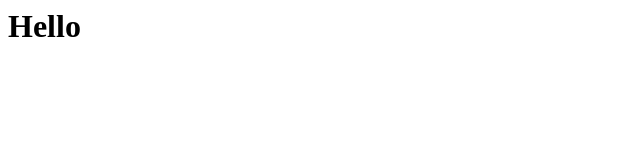
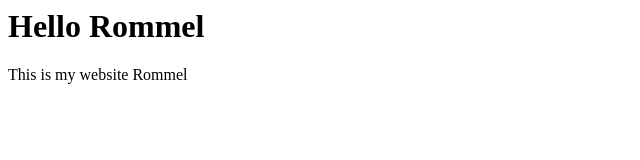
Before and after one commit to franzgloria123/franzgloria.github.io, a plain HTML site: page index.html in a window 1280 px wide. Shown: the whole page, without its empty margins (0-640 px from the left). Drawn offline with Linux system fonts and the light colour scheme.

Commit message:
Update index.html

```diff
--- a/index.html
+++ b/index.html
@@ -1 +1,4 @@
-<h1>Hello</h1>
+<h1>Hello Rommel</h1>
+<body>
+  <p>This is my website Rommel</p>
+</body>
```
